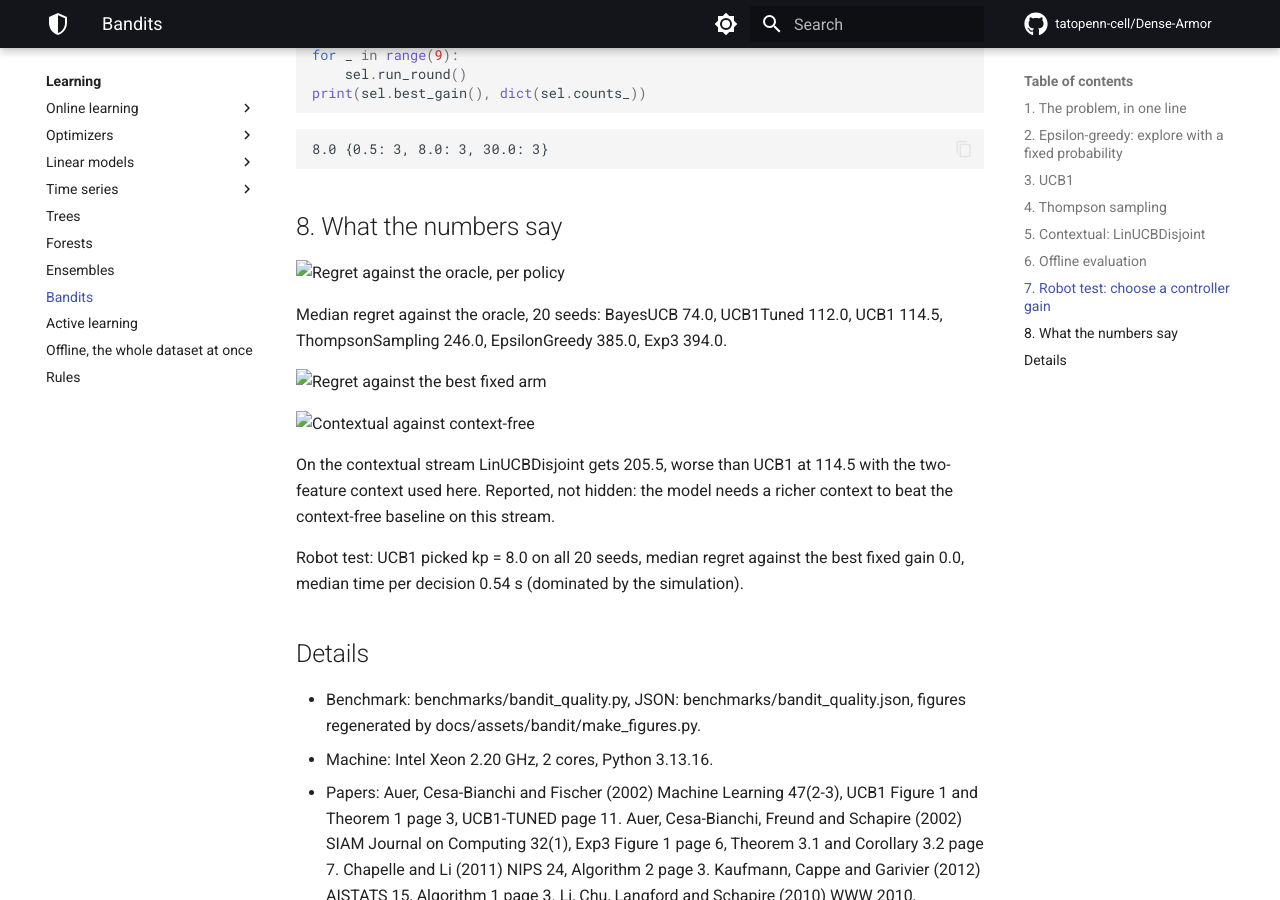
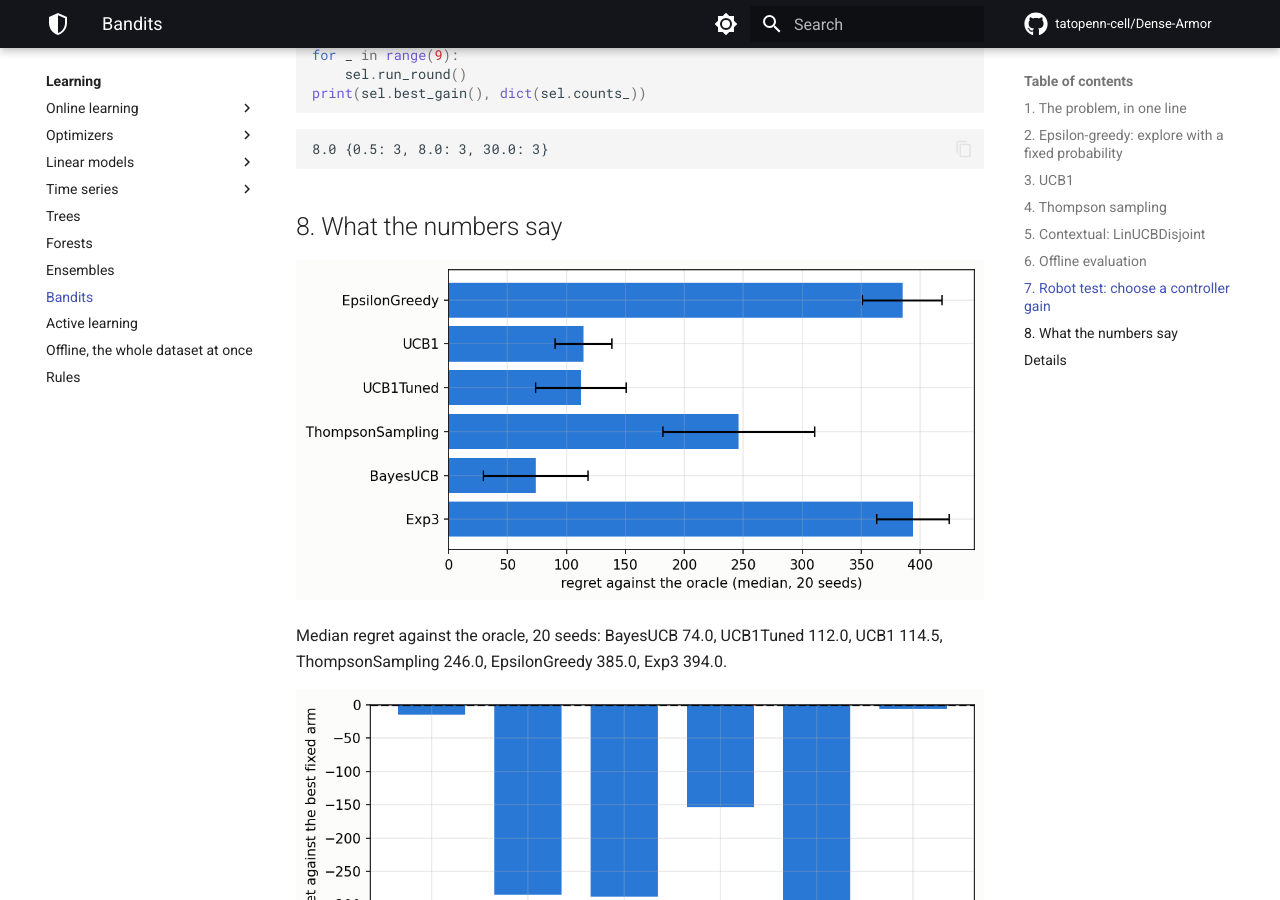
Before and after one commit to tatopenn-cell/Dense-Armor, an MkDocs documentation site: the page built from docs/bandit/index.md, in a window 1280 px wide and 900 px high, scrolled down 2659 px. Built offline with MkDocs 1.6.1 and Material for MkDocs 9.7.7, drawn with Linux system fonts in a browser that asks for light colours; comment, search, counter and statistics services are not loaded.

Commit message:
task15 docs: fix image paths in the two guides

```diff
--- a/docs/bandit/index.md
+++ b/docs/bandit/index.md
@@ -132,13 +132,13 @@ print(sel.best_gain(), dict(sel.counts_))
 
 ## 8. What the numbers say
 
-![Regret against the oracle, per policy](assets/bandit/bandit/regret_per_policy.png)
+![Regret against the oracle, per policy](../assets/bandit/bandit/regret_per_policy.png)
 
 Median regret against the oracle, 20 seeds: BayesUCB 74.0, UCB1Tuned 112.0, UCB1 114.5, ThompsonSampling 246.0, EpsilonGreedy 385.0, Exp3 394.0.
 
-![Regret against the best fixed arm](assets/bandit/bandit/static_regret.png)
+![Regret against the best fixed arm](../assets/bandit/bandit/static_regret.png)
 
-![Contextual against context-free](assets/bandit/bandit/contextual.png)
+![Contextual against context-free](../assets/bandit/bandit/contextual.png)
 
 On the contextual stream LinUCBDisjoint gets 205.5, worse than UCB1 at 114.5 with the two-feature context used here. Reported, not hidden: the model needs a richer context to beat the context-free baseline on this stream.
 
```
Also changed, not shown: docs/active/index.md (+1 -1 lines).
